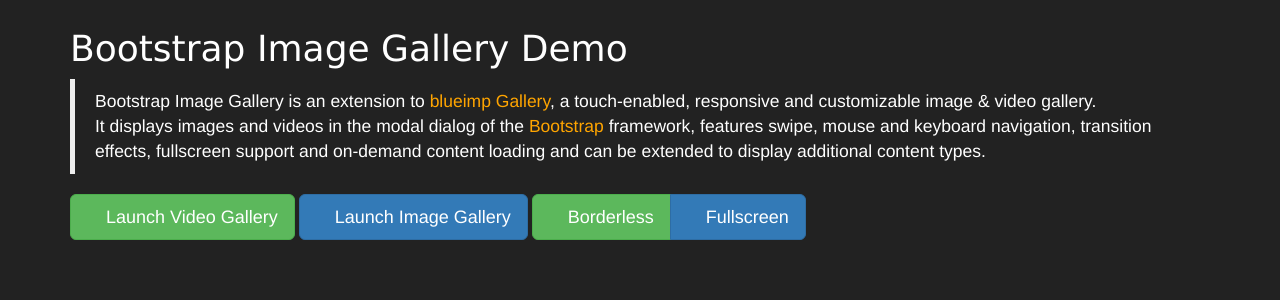
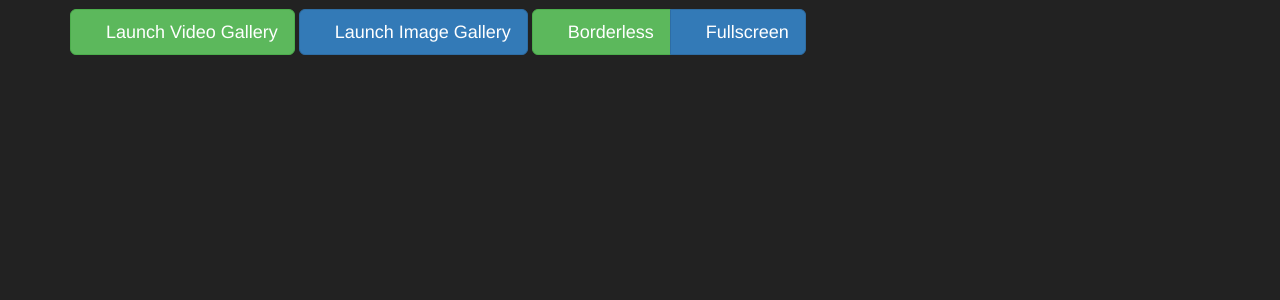
Before and after one commit to vitalydudarev/LocalImageGallery, a Flask app: page / in a window 1280 px wide. Shown: the part 51-351 px from the top of the page. Run offline with Flask 2, Linux system fonts and the light colour scheme; some libraries are stand-ins or nearby versions; some web fonts are replaced.

Commit message:
cosmetic fixes.

```diff
--- a/static/js/script.js
+++ b/static/js/script.js
@@ -30,7 +30,6 @@
       var linksContainer = $('#links')
 
       $.each(result.images, function (image, thumb) {
-        console.log(result.images)
         $('<a/>')
           .append($('<img>').prop('src', thumb))
           .prop('href', image)
--- a/templates/index.html
+++ b/templates/index.html
@@ -17,7 +17,7 @@
 <meta http-equiv="X-UA-Compatible" content="IE=edge,chrome=1">
 <![endif]-->
 <meta charset="utf-8">
-<title>Bootstrap Image Gallery</title>
+<title>Local Image Gallery</title>
 <meta name="description" content="Bootstrap Image Gallery is an extension to blueimp Gallery, a touch-enabled, responsive and customizable image and video gallery. It displays images and videos in the modal dialog of the Bootstrap framework, features swipe, mouse and keyboard navigation, transition effects, fullscreen support and on-demand content loading and can be extended to display additional content types.">
 <meta name="viewport" content="width=device-width, initial-scale=1.0">
 <link rel="stylesheet" href="static/css/bootstrap.min.css">
@@ -47,10 +47,6 @@
     </div>
 </div>
 <div class="container">
-    <h1>Bootstrap Image Gallery Demo</h1>
-    <blockquote>
-        <p>Bootstrap Image Gallery is an extension to <a href="https://blueimp.github.io/Gallery/">blueimp Gallery</a>, a touch-enabled, responsive and customizable image &amp; video gallery.<br>It displays images and videos in the modal dialog of the <a href="http://getbootstrap.com/">Bootstrap</a> framework, features swipe, mouse and keyboard navigation, transition effects, fullscreen support and on-demand content loading and can be extended to display additional content types.</p>
-    </blockquote>
     <form class="form-inline">
         <div class="form-group">
             <button id="video-gallery-button" type="button" class="btn btn-success btn-lg">
```
